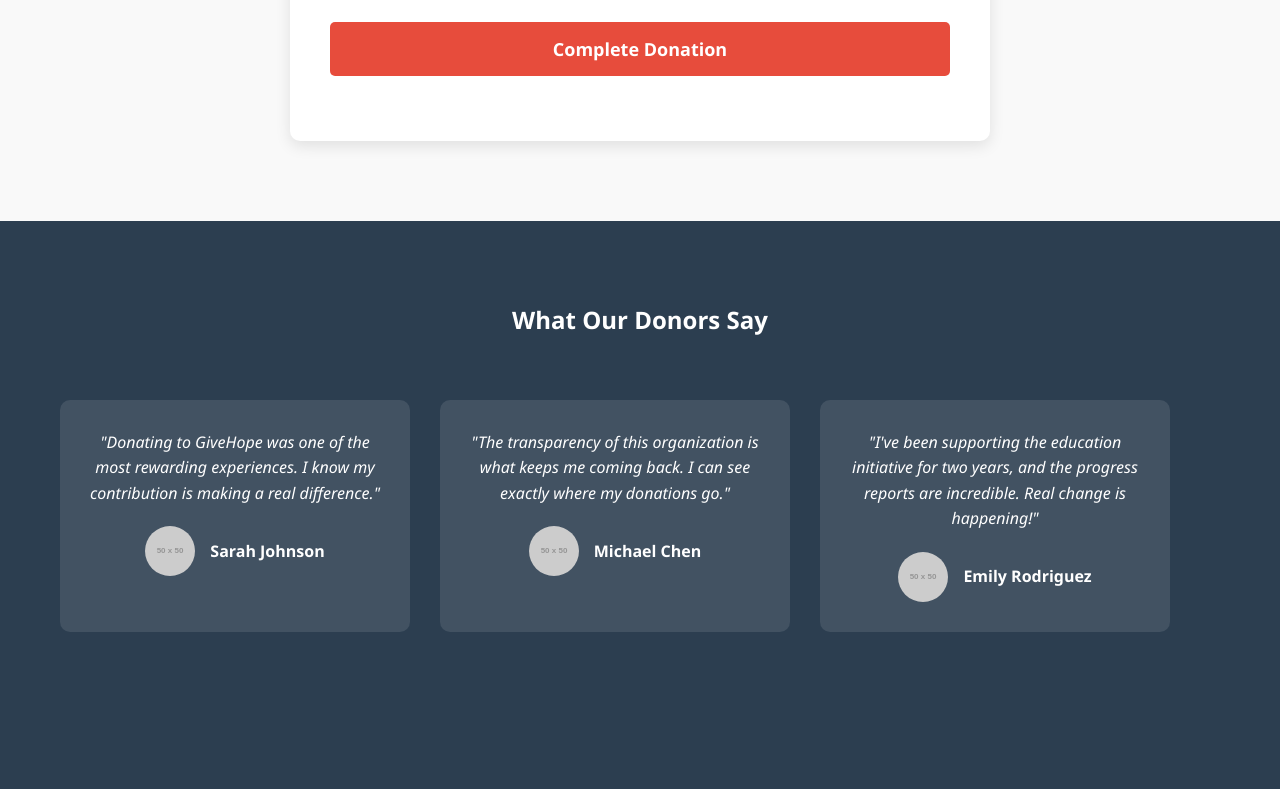
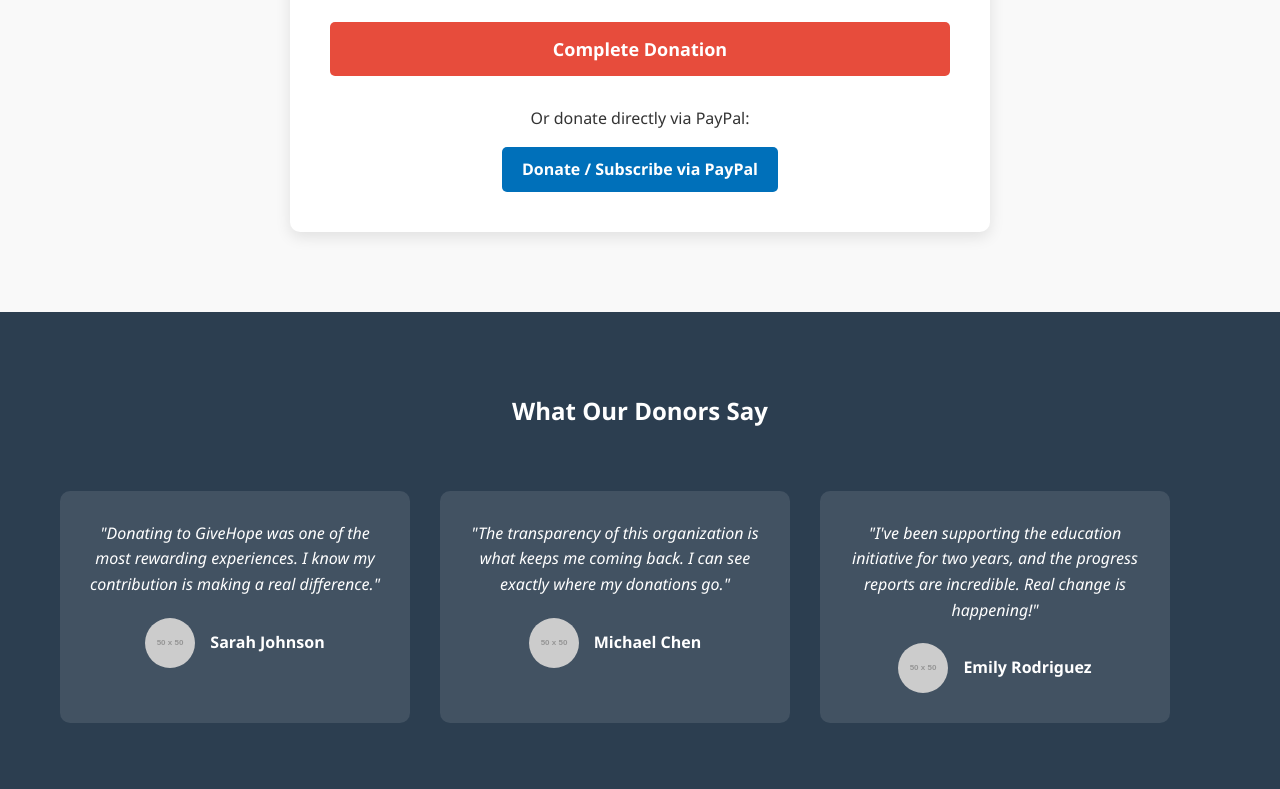
Before and after one commit to tsivasait/NewsLetter, a plain HTML site: page index.html in a window 1280 px wide. Shown: the part 2836-3625 px from the top of the page. Drawn offline with Linux system fonts and the light colour scheme; placeholder pictures from the web are drawn by us.

Commit message:
Add files via upload

```diff
--- a/index.html
+++ b/index.html
@@ -170,6 +170,12 @@
                         <button type="submit" class="submit-btn">Complete Donation</button>
                     </div>
                 </form>
+                <div style="text-align: center; margin-top: 30px;">
+                    <p style="margin-bottom: 15px;">Or donate directly via PayPal:</p>
+                    <a href="https://paypal.me/Thiruvalluru" target="_blank" class="paypal-button">
+                        Donate / Subscribe via PayPal
+                    </a>
+                </div>
             </div>
         </div>
     </section>
--- a/styles.css
+++ b/styles.css
@@ -522,3 +522,23 @@ footer {
         flex-direction: column;
     }
 }
+
+/* PayPal Donation Button */
+.paypal-button {
+    display: inline-block;
+    padding: 10px 20px;
+    background-color: #0070ba;
+    color: white;
+    border: none;
+    border-radius: 5px;
+    cursor: pointer;
+    font-weight: 600;
+    text-align: center;
+    transition: background-color 0.3s ease;
+}
+
+.paypal-button:hover {
+    background-color: #005ea6;
+    transform: translateY(-2px);
+    box-shadow: 0 4px 8px rgba(0, 0, 0, 0.1);
+}
```
